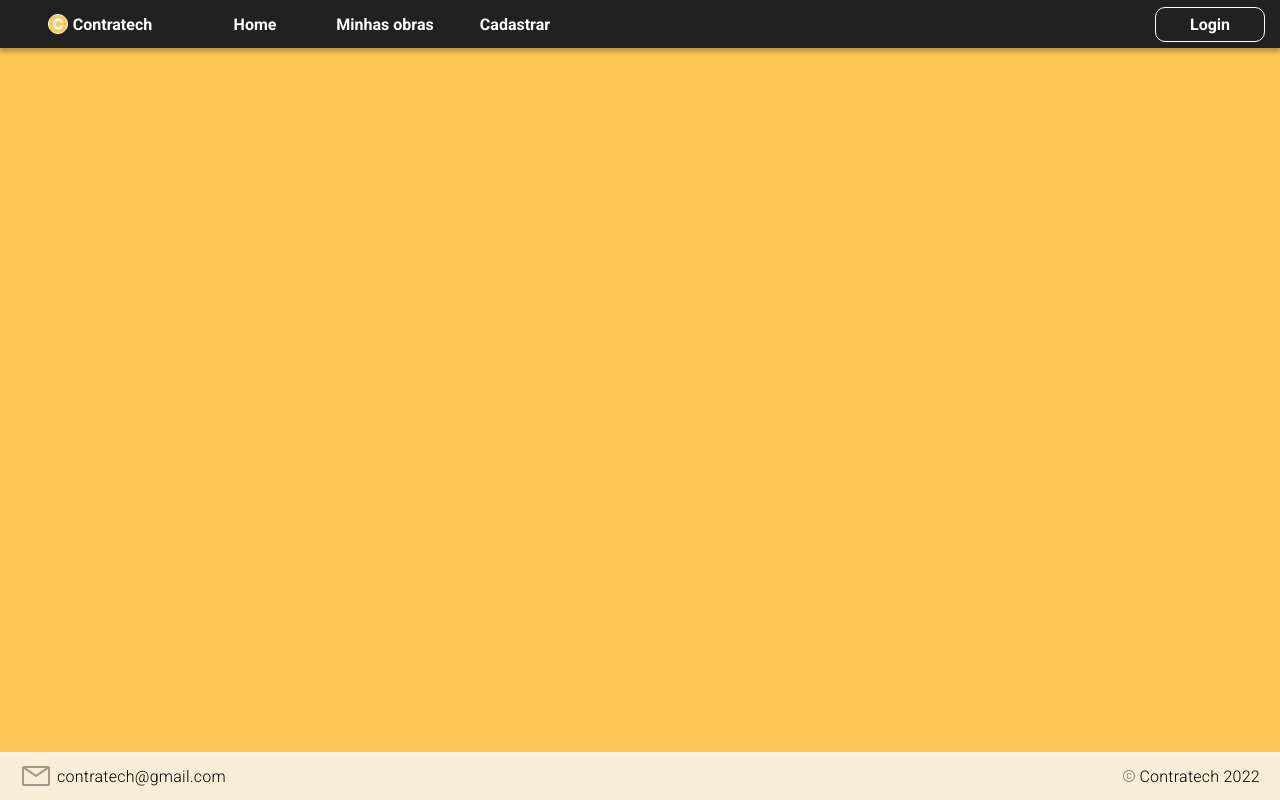
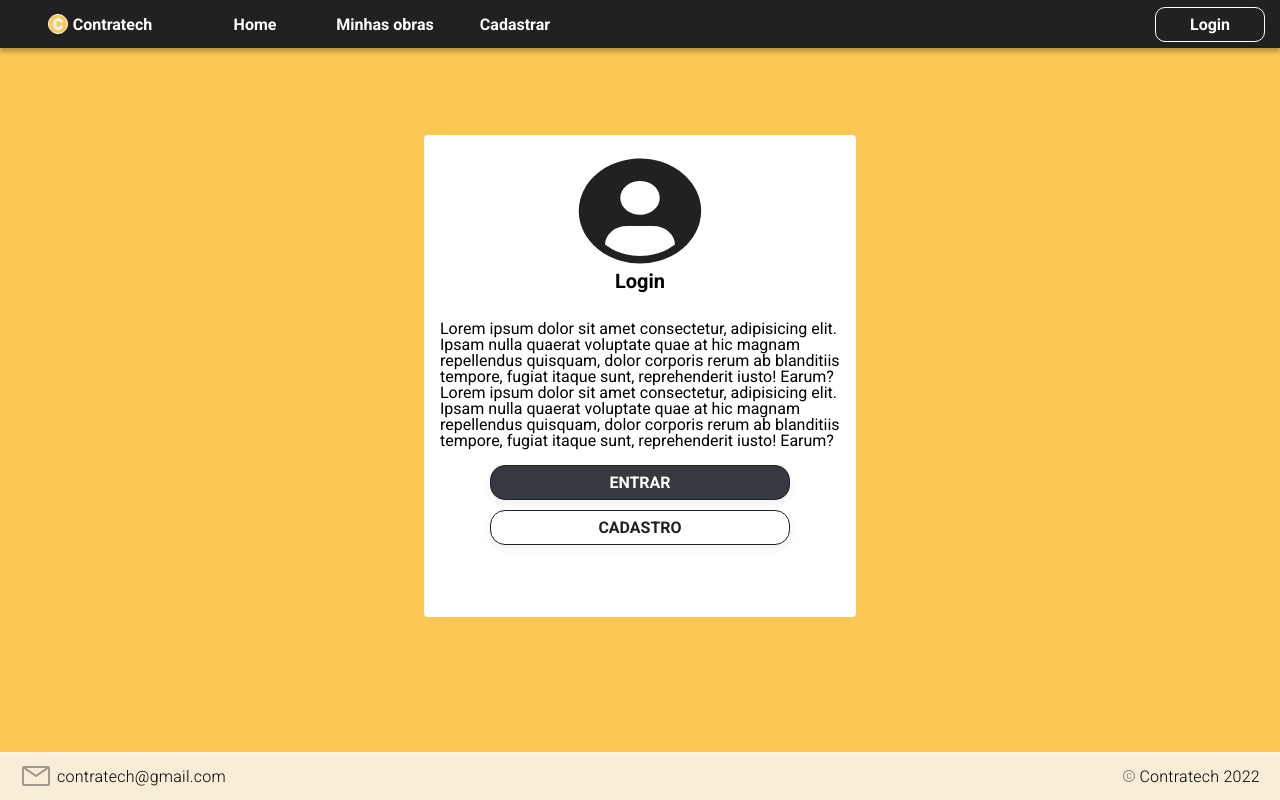
Before and after one commit to andreylpereira/Contratech-angular, an Angular app: page /login in a window 1280 px wide. Built offline with nearby package versions, Linux system fonts and the light colour scheme.

Commit message:
Esbolço tela de login

```diff
--- a/src/app/pages/login/login.component.css
+++ b/src/app/pages/login/login.component.css
@@ -2,3 +2,40 @@ body {
   background-color: var(--bg-primary);
   background-size: cover;
 }
+
+mat-card {
+  margin: 0 auto;
+  max-width: 400px;
+  min-height: 450px;
+  background-color: var(--secondary);
+}
+
+span,
+mat-card-header
+{
+  display: flex;
+  justify-content: center;
+}
+
+mat-card-header {
+  margin-bottom: 18px;
+}
+
+mat-card-title {
+  font-family: Roboto;
+  font-size:  20px ;
+  font-weight: bold;
+  margin: 0;
+}
+
+.primary, .secondary {
+  display: flex;
+  justify-content: center;
+}
+
+.primary {
+  margin-bottom: 10px;
+}
+.secondary {
+  margin-bottom: 30px;
+}
--- a/src/app/pages/login/login.component.html
+++ b/src/app/pages/login/login.component.html
@@ -1,10 +1,42 @@
 <body>
   <app-header></app-header>
 
-  <br>
-  <br>
+  <br />
+  <br />
   <div class="container">
-    <div class="main"></div>
+    <div class="main">
+      <mat-card>
+        <span>
+          <img src="../../../assets/icons/login-person.svg" alt="" />
+        </span>
+        <mat-card-header>
+          <mat-card-title>Login</mat-card-title>
+        </mat-card-header>
+        <mat-card-content>
+          Lorem ipsum dolor sit amet consectetur, adipisicing elit. Ipsam nulla
+          quaerat voluptate quae at hic magnam repellendus quisquam, dolor
+          corporis rerum ab blanditiis tempore, fugiat itaque sunt,
+          reprehenderit iusto! Earum?
+          <br>
+          Lorem ipsum dolor sit amet consectetur, adipisicing elit. Ipsam nulla
+          quaerat voluptate quae at hic magnam repellendus quisquam, dolor
+          corporis rerum ab blanditiis tempore, fugiat itaque sunt,
+          reprehenderit iusto! Earum?
+        </mat-card-content>
+        <mat-card-footer>
+          <app-button
+            color="primary-login"
+            title="ENTRAR"
+            class="primary"
+          ></app-button>
+          <app-button
+            color="primary-login-outline"
+            title="CADASTRO"
+            class="secondary"
+          ></app-button>
+        </mat-card-footer>
+      </mat-card>
+    </div>
   </div>
   <app-footer></app-footer>
 </body>
--- a/src/app/shared/button/button.component.css
+++ b/src/app/shared/button/button.component.css
@@ -31,37 +31,45 @@
   font: bold 16px Roboto;
   height: 35px;
   min-width: 110px;
-  max-width: 300px;
+  max-width: auto;
   filter: drop-shadow(0px 4px 4px rgba(0, 0, 0, 0.05));
   border-radius: 15px;
 }
 
-.primary {
+.primary-login, .primary-login-outline {
+  font: bold 16px Roboto;
+  height: 35px;
+  min-width: 300px;
+  filter: drop-shadow(0px 4px 4px rgba(0, 0, 0, 0.05));
+  border-radius: 15px;
+}
+
+.primary, .primary-login {
   color: var(--secondary);
   background: #343a40;
   border: 1px solid var(--primary);
 }
 
-.primary:hover {
+.primary:hover, .primary-login:hover {
   background: #484e53;
 }
 
-.primary:active {
+.primary:active, .primary-login:active {
   background: #a7a7a7;
 }
 
-.primary-outline {
+.primary-outline, .primary-login-outline {
   color: var(--primary);
   background: var(--secondary);
   border: 1px solid var(--primary);
 }
 
-.primary-outline:hover {
+.primary-outline:hover, .primary-login-outline:hover {
   color: var(--primary-hover);
   border-color: var(--primary-hover);
 }
 
-.primary-outline:active {
+.primary-outline:active, .primary-login-outline:active {
   color: var(--primary-active);
   border-color: var(--primary-active);
 }
--- a/src/app/shared/button/button.component.ts
+++ b/src/app/shared/button/button.component.ts
@@ -11,7 +11,7 @@ export class ButtonComponent implements OnInit {
   title: string = '';
 
   @Input()
-  color: string = ""
+  color: string = "";
 
 
   constructor() { }
```
Also changed, not shown: src/assets/icons/login-person.svg (added).
